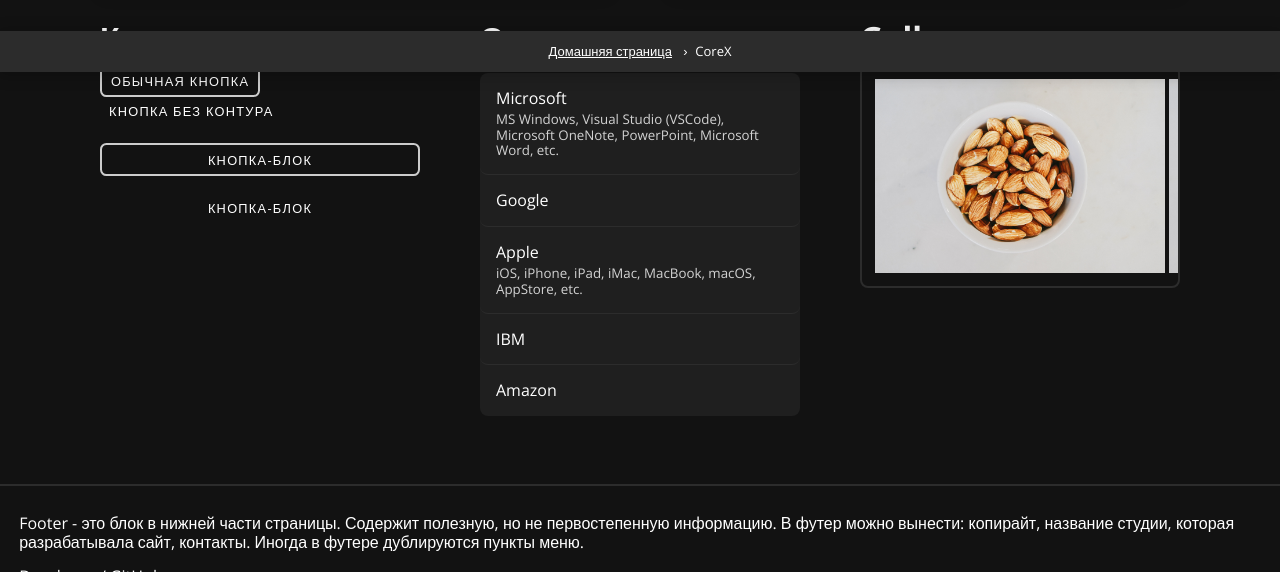
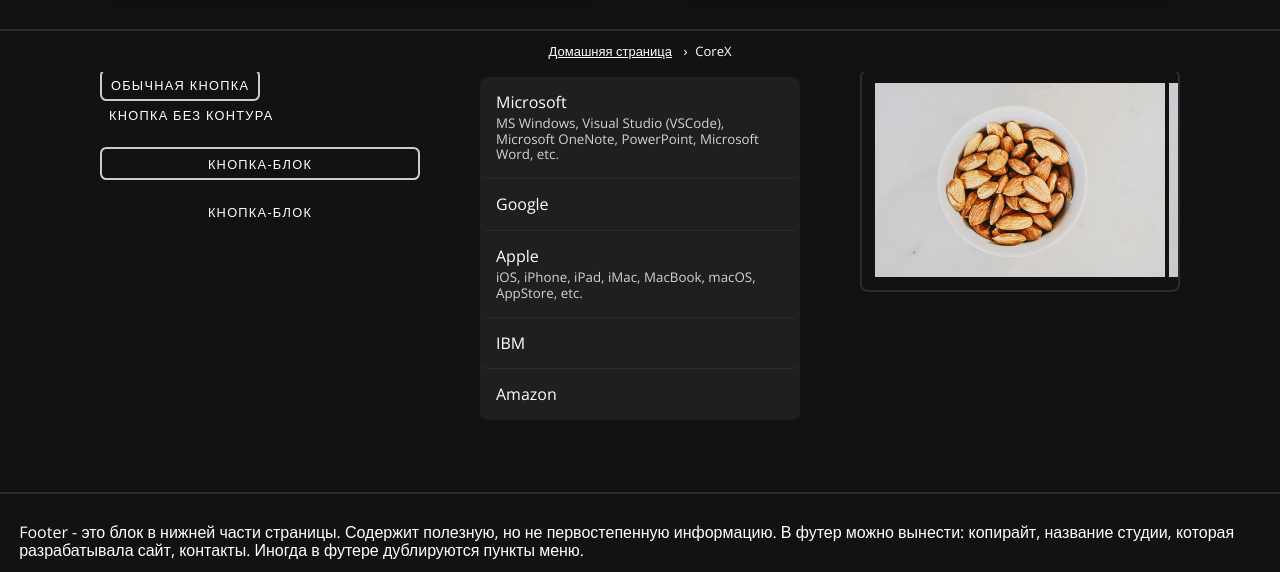
Before and after one commit to haba-kudzaev/CoreX, a website: page index.html in a window 1280 px wide. Shown: the part 728-1300 px from the top of the page. Drawn offline with nearby package versions, Linux system fonts and the light colour scheme; files that its build step writes are made by us from their sources.

Commit message:
Breadcrumbs: доработал внешний вид

```diff
--- a/scss/_base.scss
+++ b/scss/_base.scss
@@ -66,9 +66,9 @@
 
   text-align: center;
   padding: 2em;
+  border-bottom: 2px solid $color-divider;
 
   p { color: darken($color-font, 20%); }
-  &[crx-header="divider"] { border-bottom: 2px solid $color-divider; }
 
 }
 
--- a/scss/ui/_breadcrumbs.scss
+++ b/scss/ui/_breadcrumbs.scss
@@ -2,7 +2,8 @@
 
 .crx-breadcrumbs {
 
-  background-color: lighten($color-surface, 10%);
+  background-color: $color-surface;
+  border-bottom: 2px solid $color-divider;
   padding: 1em;
   margin-top: 0;
   font-size: small;
@@ -19,11 +20,13 @@
 
   &[crx-breadcrumbs="bottom"] {
     bottom: 0;
+    border-bottom: none;
+    border-top: 2px solid $color-divider;
     margin-top: 1em;
-    margin-bottom: -1.4em;
+    margin-bottom: -1.2em;
   }
 
-  @include crxBoxShadow(0 .15em 1em 0.2em rgba(0 0 0 / .2));
+  //@include crxBoxShadow(0 .15em 1em 0.2em rgba(0 0 0 / .2));
 
   li { display: inline-block; }
 
```
